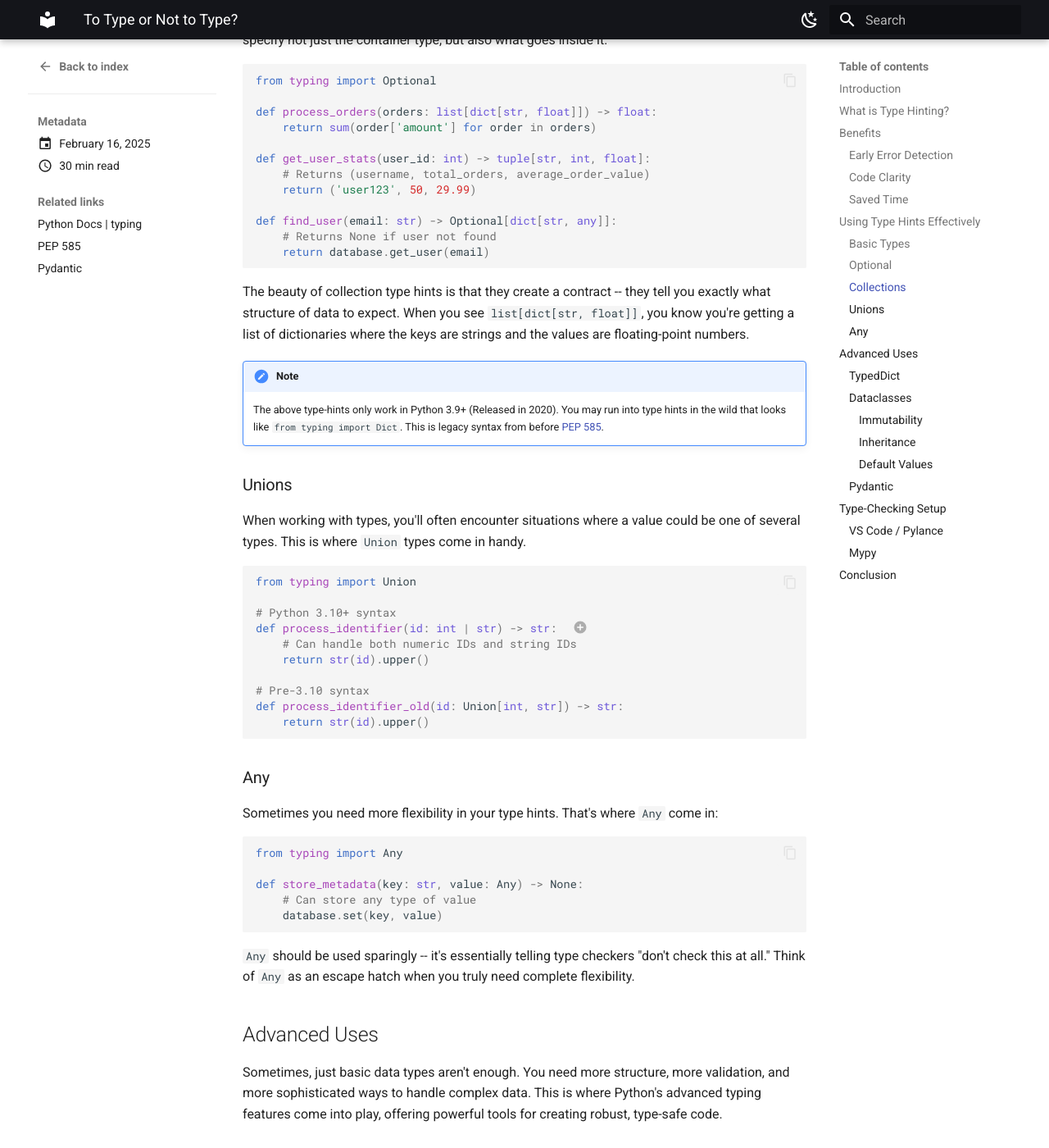
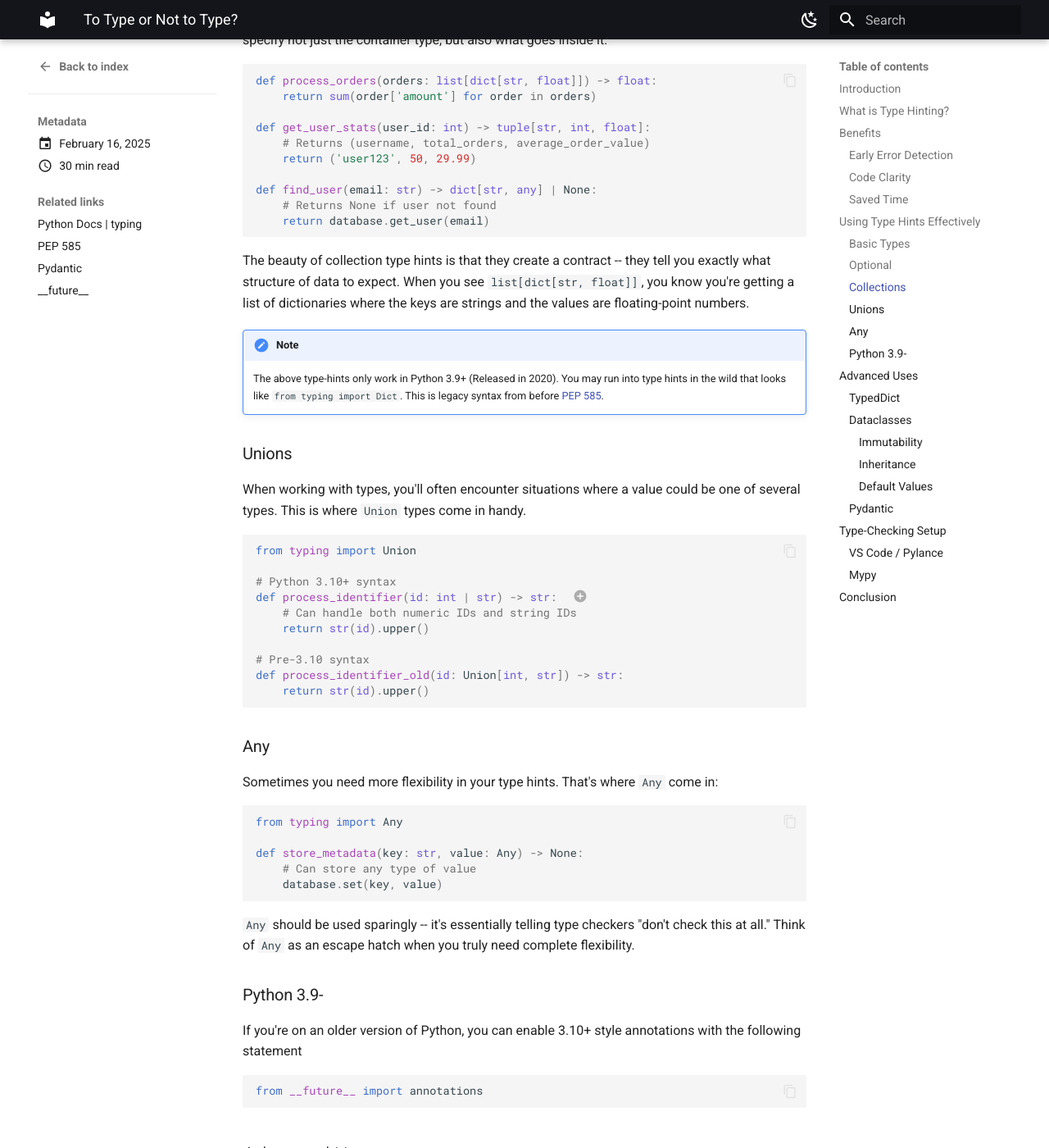
Before and after one commit to jonchun/jonchun.github.io, an MkDocs documentation site: the page built from docs/posts/2025-02-16_python_typing.md, in a window 1280 px wide and 1400 px high, scrolled down 5065 px. Shown: the whole window at 82% size. Built offline with MkDocs 1.6.1 and Material for MkDocs 9.7.7, drawn with Linux system fonts in a browser that asks for light colours.

Commit message:
add future annotations

````diff
--- a/docs/posts/2025-02-16_python_typing.md
+++ b/docs/posts/2025-02-16_python_typing.md
@@ -6,6 +6,7 @@ links:
     - "Python Docs | typing": https://docs.python.org/3/library/typing.html
     - "PEP 585": https://peps.python.org/pep-0585/
     - "Pydantic": https://github.com/pydantic/pydantic
+    - "__future__": https://docs.python.org/3/library/__future__.html
 ---
 
 # To Type or Not to Type?
@@ -192,8 +193,6 @@ This pattern is particularly useful when:
 When working with collections, you start to see the real power in type hints. They allow you to specify not just the container type, but also what goes inside it:
 
 ```python
-from typing import Optional
-
 def process_orders(orders: list[dict[str, float]]) -> float:
     return sum(order['amount'] for order in orders)
 
@@ -201,7 +200,7 @@ def get_user_stats(user_id: int) -> tuple[str, int, float]:
     # Returns (username, total_orders, average_order_value)
     return ('user123', 50, 29.99)
 
-def find_user(email: str) -> Optional[dict[str, any]]:
+def find_user(email: str) -> dict[str, any] | None:
     # Returns None if user not found
     return database.get_user(email)
 ```
@@ -244,6 +243,14 @@ def store_metadata(key: str, value: Any) -> None:
 ```
 
 `Any` should be used sparingly -- it's essentially telling type checkers "don't check this at all." Think of `Any` as an escape hatch when you truly need complete flexibility.
+
+### Python 3.9-
+
+If you're on an older version of Python, you can enable 3.10+ style annotations with the following statement
+
+```py
+from __future__ import annotations
+```
 
 ## Advanced Uses
 
````
